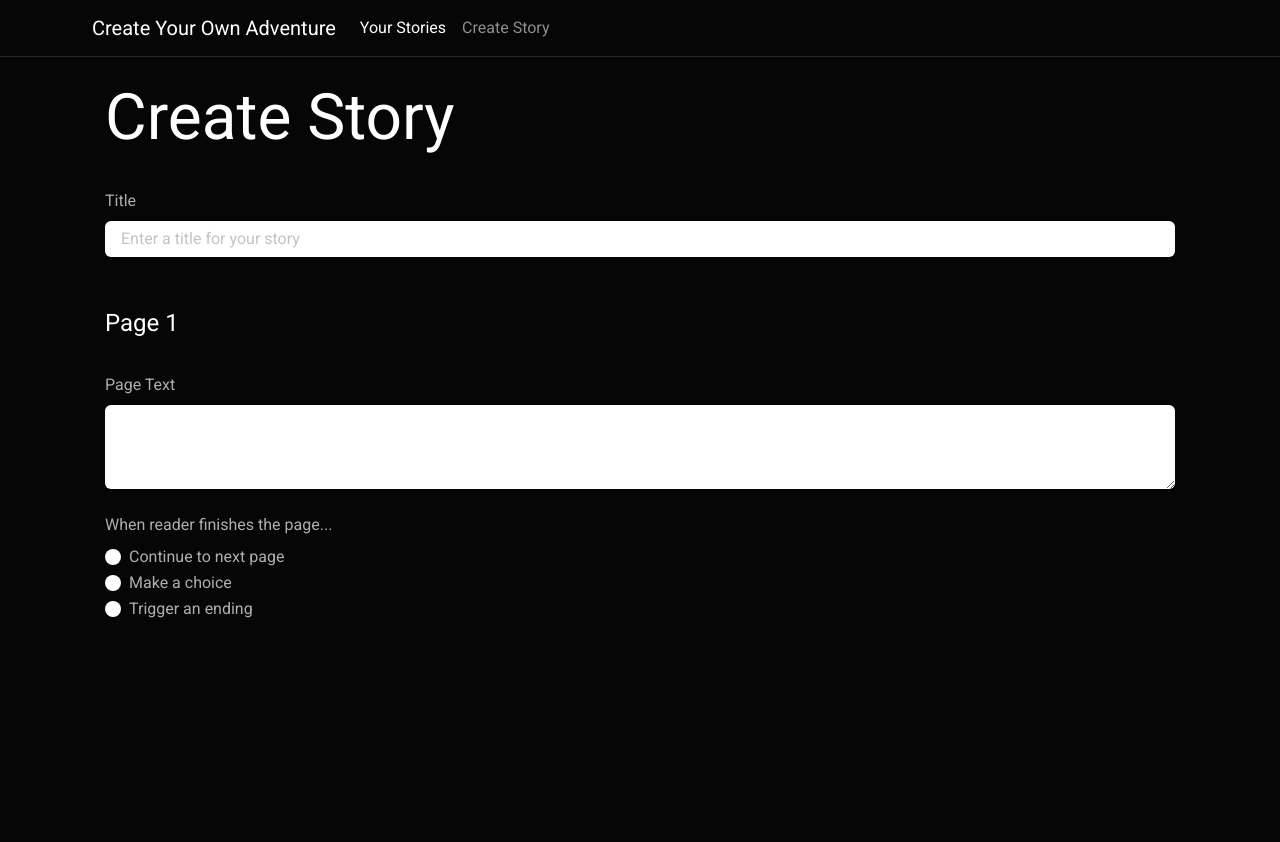
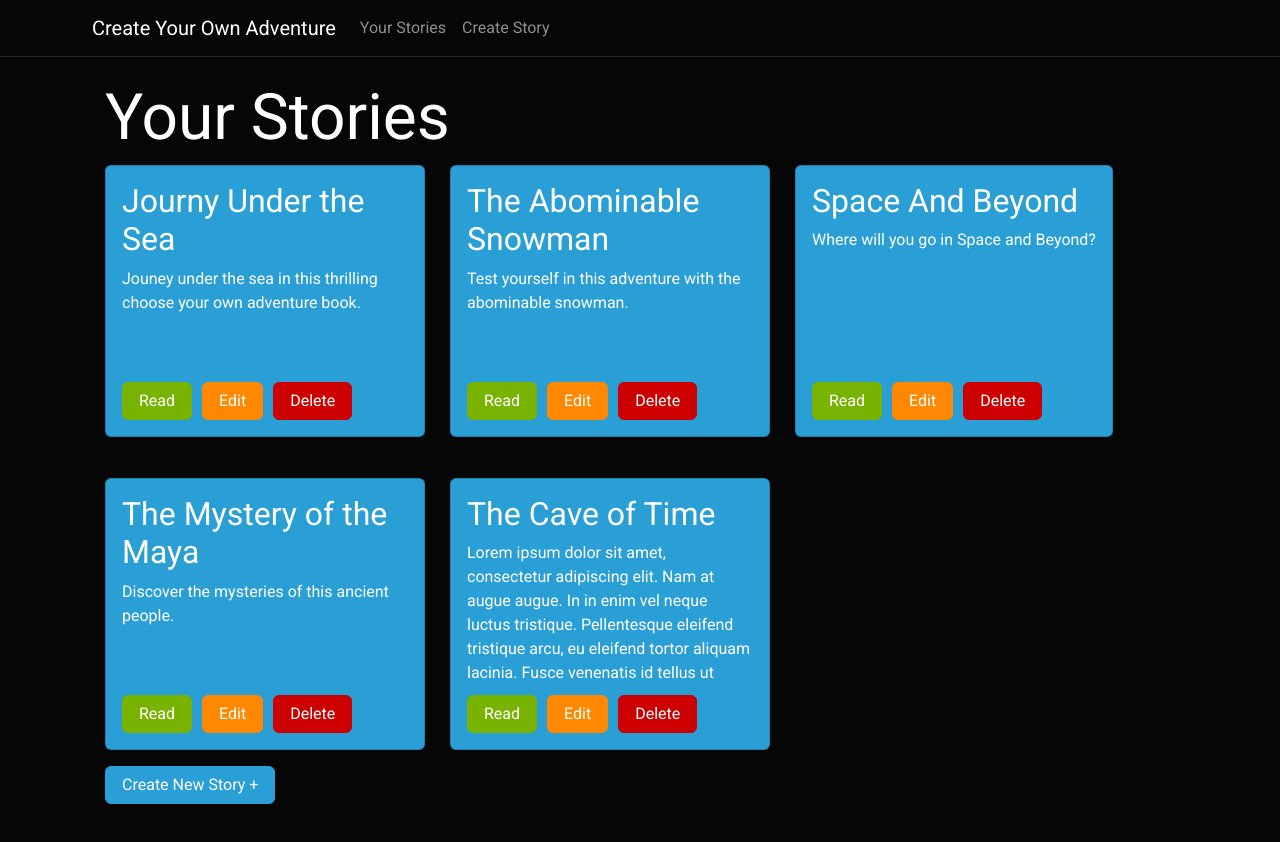
Before and after one commit to jadenmounteer/createYourOwnAdventure, an Angular app: page / in a window 1280 px wide. Shown: the top 842 px of the page. Before the commit the page ends 800 px from the top, so only its background shows below. Built offline with nearby package versions, Linux system fonts and the light colour scheme.

Commit message:
Add routing

```diff
--- a/src/app/app.component.html
+++ b/src/app/app.component.html
@@ -1,6 +1,6 @@
 <app-nav></app-nav>
 <div class="page-wrapper">
   <!-- <app-home></app-home> -->
-  <app-create-or-edit-story></app-create-or-edit-story>
+  <!-- <app-create-or-edit-story></app-create-or-edit-story> -->
   <router-outlet></router-outlet>
 </div>
--- a/src/app/app.module.ts
+++ b/src/app/app.module.ts
@@ -6,10 +6,15 @@ import { AppComponent } from './app.component';
 import { NavComponent } from './nav/nav.component';
 import { HomeComponent } from './home/home.component';
 import { StoryCardComponent } from './story-card/story-card.component';
-import {NgbModule} from '@ng-bootstrap/ng-bootstrap';
+import { NgbModule } from '@ng-bootstrap/ng-bootstrap';
 import { ConfirmModalComponent } from './confirm-modal/confirm-modal.component';
 import { CreateOrEditStoryComponent } from './create-or-edit-story/create-or-edit-story.component';
+import { RouterModule, Routes } from '@angular/router';
 
+const appRoutes: Routes = [
+  { path: '', component: HomeComponent },
+  { path: 'createOrEditStory', component: CreateOrEditStoryComponent },
+];
 @NgModule({
   declarations: [
     AppComponent,
@@ -17,14 +22,15 @@ import { CreateOrEditStoryComponent } from './create-or-edit-story/create-or-edi
     HomeComponent,
     StoryCardComponent,
     ConfirmModalComponent,
-    CreateOrEditStoryComponent
+    CreateOrEditStoryComponent,
   ],
   imports: [
     BrowserModule,
     AppRoutingModule,
-    NgbModule
+    NgbModule,
+    RouterModule.forRoot(appRoutes),
   ],
   providers: [],
-  bootstrap: [AppComponent]
+  bootstrap: [AppComponent],
 })
-export class AppModule { }
+export class AppModule {}
--- a/src/app/nav/nav.component.html
+++ b/src/app/nav/nav.component.html
@@ -1,18 +1,27 @@
 <nav class="navbar fixed-top navbar-expand-lg navbar-dark bg-dark">
   <div class="container-fluid">
-      <a class="navbar-brand" href="#">Create Your Own Adventure</a>
-      <button class="navbar-toggler" type="button" data-bs-toggle="collapse" data-bs-target="#navbarColor02" aria-controls="navbarColor02" aria-expanded="false" aria-label="Toggle navigation">
+    <a class="navbar-brand" href="">Create Your Own Adventure</a>
+    <button
+      class="navbar-toggler"
+      type="button"
+      data-bs-toggle="collapse"
+      data-bs-target="#navbarColor02"
+      aria-controls="navbarColor02"
+      aria-expanded="false"
+      aria-label="Toggle navigation"
+    >
       <span class="navbar-toggler-icon"></span>
     </button>
     <div class="collapse navbar-collapse" id="navbarColor02">
       <ul class="navbar-nav me-auto">
         <li class="nav-item">
-            <a class="nav-link active" href="#">Your Stories
+          <a class="nav-link" href=""
+            >Your Stories
             <span class="visually-hidden">(current)</span>
           </a>
         </li>
         <li class="nav-item">
-            <a class="nav-link" href="#">Create Story</a>
+          <a class="nav-link" href="/createOrEditStory">Create Story</a>
         </li>
       </ul>
     </div>
```
Lines whose indentation alone changed are shown as unchanged.
